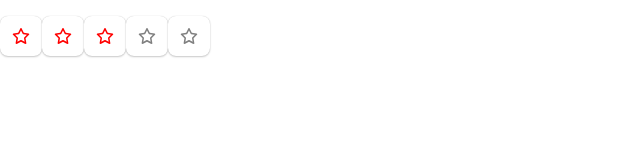
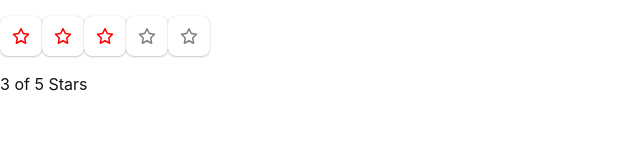
Before and after one commit to MofuMofu2/react-sandbox, a React (Create React App) app: page / in a window 1280 px wide. Shown: the top 162 px of the page, without its empty margins (0-640 px from the left). Built offline with nearby package versions, Linux system fonts and the light colour scheme.

Commit message:
feature テキストも更新される

```diff
--- a/src/component/StarRating/index.tsx
+++ b/src/component/StarRating/index.tsx
@@ -11,6 +11,7 @@ export default function StarRating({ totalStars = 5 }): JSX.Element {
           onSelect={() => setSelectedStars(i + 1)}
         />
       ))}
+      <p>{`${selectedStars} of ${totalStars} Stars`}</p>
     </>
   );
 }
```
Also changed, not shown: 1 other file (tests, documents, lock files or other folders).
